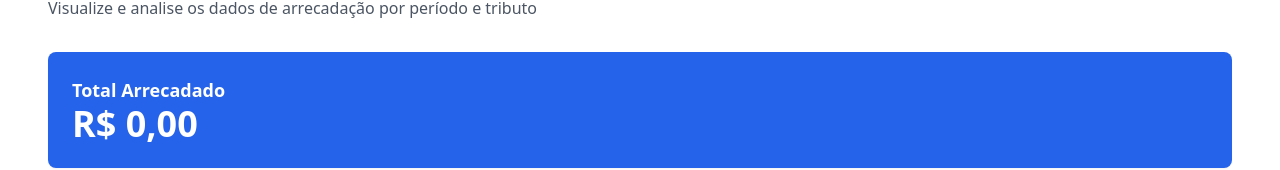
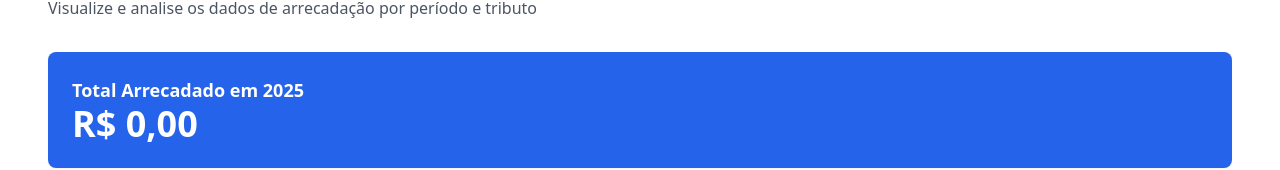
Before and after one commit to doardoE/sefaz-e-massa, a Vue app in the folder front-vue/: page /arrecadacoes in a window 1280 px wide. Shown: the part 157-327 px from the top of the page. Built offline with nearby package versions, Linux system fonts and the light colour scheme; no server answers.

Commit message:
style: Alteração visual em KPI

```diff
--- a/front-vue/src/views/Dashboard.vue
+++ b/front-vue/src/views/Dashboard.vue
@@ -196,7 +196,7 @@ function criarGraficoPizza(dados, canvasId) {
 
             <!-- Total Arrecadado -->
             <div class="bg-blue-600 text-white rounded-lg shadow-sm p-6 mb-8">
-                <h3 class="text-lg font-semibold">Total Arrecadado</h3>
+                <h3 class="text-lg font-semibold">Total Arrecadado em {{ new Date().getFullYear() }}</h3>
                 <div class="text-4xl font-bold">R$ {{ (data.resumo?.total_arrecadado ?? 0).toLocaleString('pt-BR', { minimumFractionDigits: 2, maximumFractionDigits: 2 }) }}
 </div>
             </div>
```
